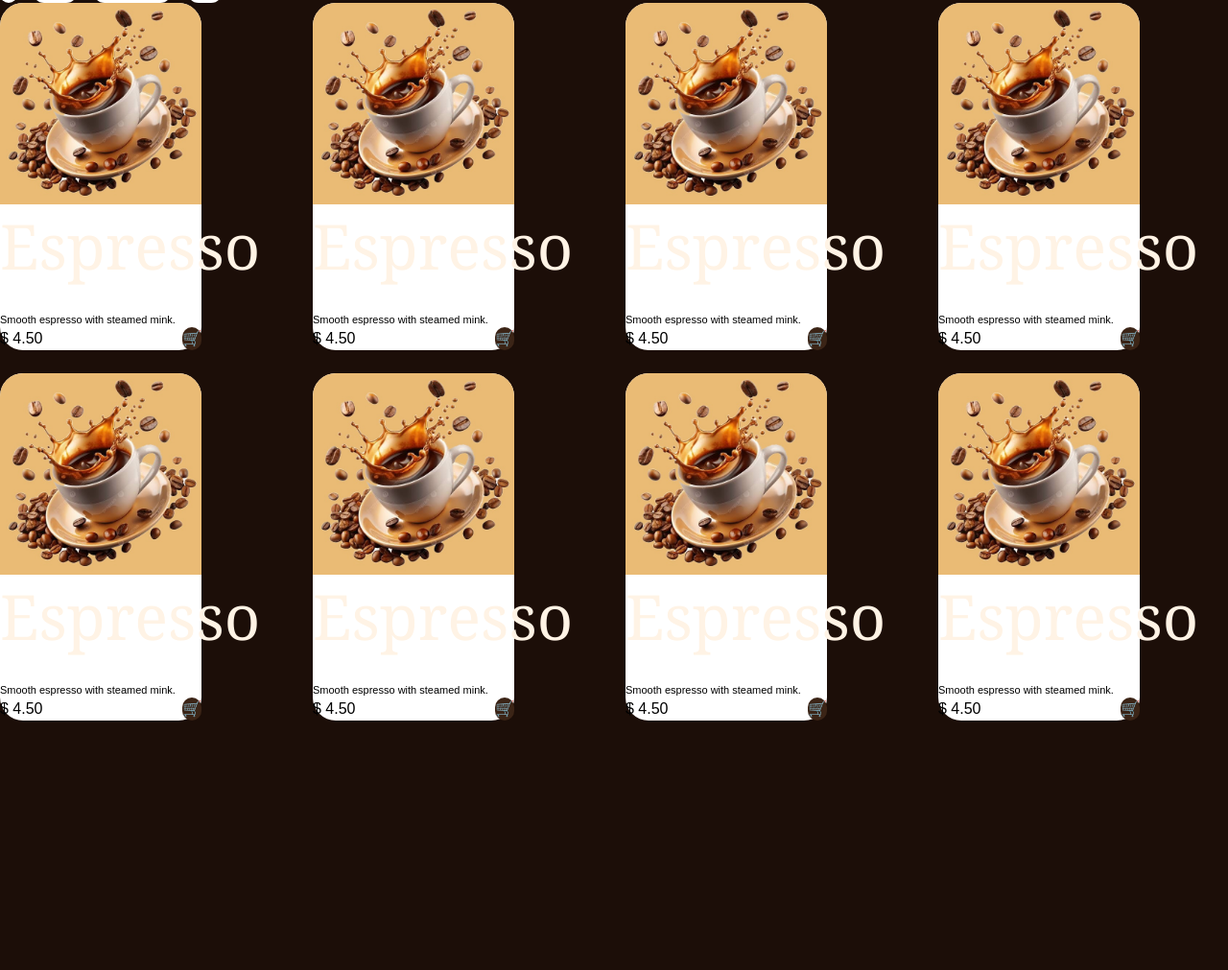
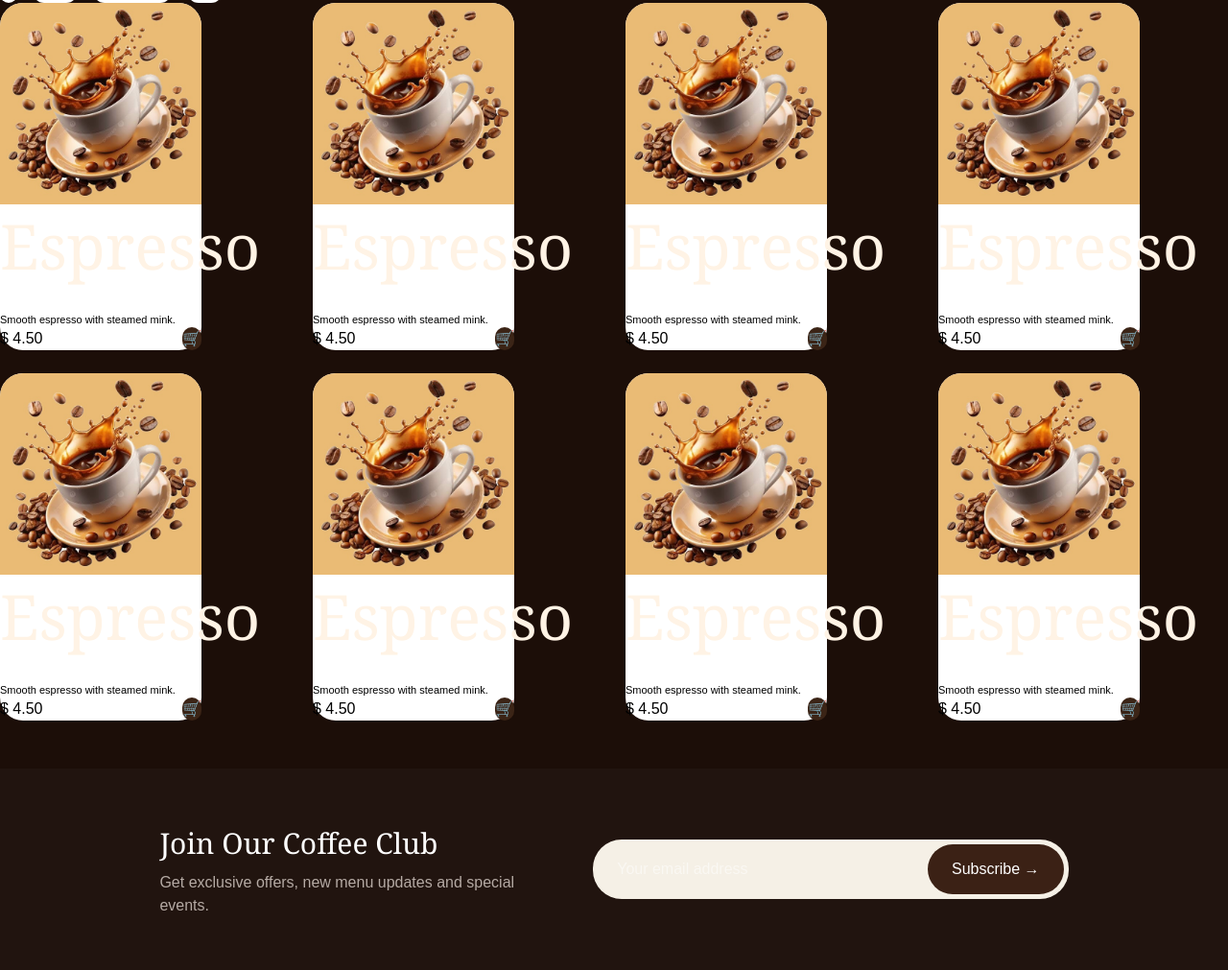
Before and after one commit to naveenkumar-2000/EMC_Week6-Project, a website: page index.html in a window 1280 px wide. Shown: the part 1000-2011 px from the top of the page at 96% size. Before the commit the page ends 1751 px from the top, so only its background shows below. Drawn offline with nearby package versions, Linux system fonts and the light colour scheme.

Commit message:
updated subscribe banner

```diff
--- a/Javascript.js
+++ b/Javascript.js
@@ -0,0 +1,13 @@
+var form = document.getElementById("subscribeForm");
+
+form.addEventListener("submit", function(event) {
+
+    event.preventDefault();
+
+    var email = document.getElementById("email").value;
+
+    alert("Thank you for subscribing! " + email);
+
+    form.reset();
+
+});
--- a/index.html
+++ b/index.html
@@ -178,6 +178,24 @@
 
 
 
-    <script src="./Javascript.js"></script>
+
+   <!--Subscribe banner Started here Annapoorani -->
+
+  <section class="subscribe">
+
+        <div class="text">
+            <h2>Join Our Coffee Club</h2>
+            <p>Get exclusive offers, new menu updates and special events.</p>
+        </div>
+
+        <form class="email-box" id="subscribeForm">
+            <input type="email" id="email"
+                   placeholder="Your email address" required>
+
+            <button type="submit">Subscribe →</button>
+        </form>
+    </section>
+    <!--Subscribe banner ended here Annapoorani -->
+ <script src="./Javascript.js"></script>
 </body>
 </html>
--- a/style.css
+++ b/style.css
@@ -105,53 +105,72 @@ button {
 /* Banner section ended Annapoorani */
 
 
-/* .coffee {
+.subscribe {
     background-color: #21140f;
-    padding: 40px 12%;
+    color: white;
+    padding: 55px 13%;
+    margin-top: 50px;
+
     display: flex;
     justify-content: space-between;
     align-items: center;
+    gap: 30px;
 }
 
-.coffee h2 {
-    color: white;
-    font-family: Georgia;
+.text h2 {
+    font-family: Georgia, serif;
     font-size: 30px;
+    margin-bottom: 7px;
 }
 
-.coffee p {
-    color: #bbb;
-    font-size: 17px;
+.text p {
+    color: #b5aaa4;
+    font-size: 16px;
 }
 
-.coffee form {
-    background: #f5f0e7;
+.email-box {
+    background-color: #f5f0e6;
     padding: 5px;
     border-radius: 30px;
+    display: flex;
+    align-items: center;
+    width: 500px;
 }
 
-.coffee input {
+.email-box input {
     border: none;
-    background: transparent;
-    padding: 12px;
     outline: none;
+    background: none;
+    padding: 12px 20px;
+    font-size: 16px;
+    flex: 1;
+    min-width: 0;
 }
 
-.coffee button {
-    background: #422719;
+.email-box button {
+    background-color: #3b2115;
     color: white;
     border: none;
-    padding: 12px 20px;
-    border-radius: 25px;
+    padding: 14px 25px;
+    border-radius: 30px;
+    font-size: 16px;
     cursor: pointer;
 }
 
+.email-box button:hover {
+    background-color: #68402c;
+}
+
+/* Mobile view */
+
 @media (max-width: 700px) {
-    .coffee {
+    .subscribe {
         flex-direction: column;
-        gap: 20px;
         align-items: flex-start;
+        padding: 35px 8%;
     }
-} */
 
-/* Ended */
+    .email-box {
+        width: 100%;
+    }
+}
```
